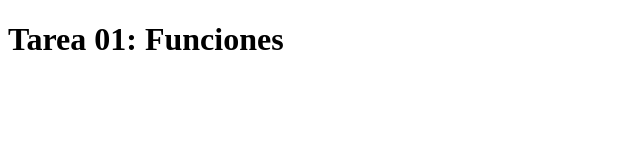
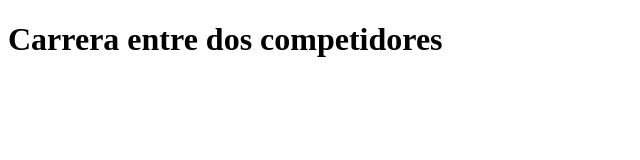
Before and after one commit to AnaCarrizales/carrera, a plain HTML site: page carrera/index.html in a window 1280 px wide. Shown: the whole page, without its empty margins (0-640 px from the left). Drawn offline with Linux system fonts and the light colour scheme.

Commit message:
corregi index

```diff
--- a/carrera/index.html
+++ b/carrera/index.html
@@ -3,11 +3,11 @@
 
 <head>
   <meta charset="UTF-8" />
-  <title>Tarea 01: Funciones</title>
+  <title>Carreritas</title>
 </head>
 
 <body>
-  <h1>Tarea 01: Funciones</h1>
+  <h1>Carrera entre dos competidores</h1>
   <script src="main.js" type="module"></script>
 </body>
 
```
